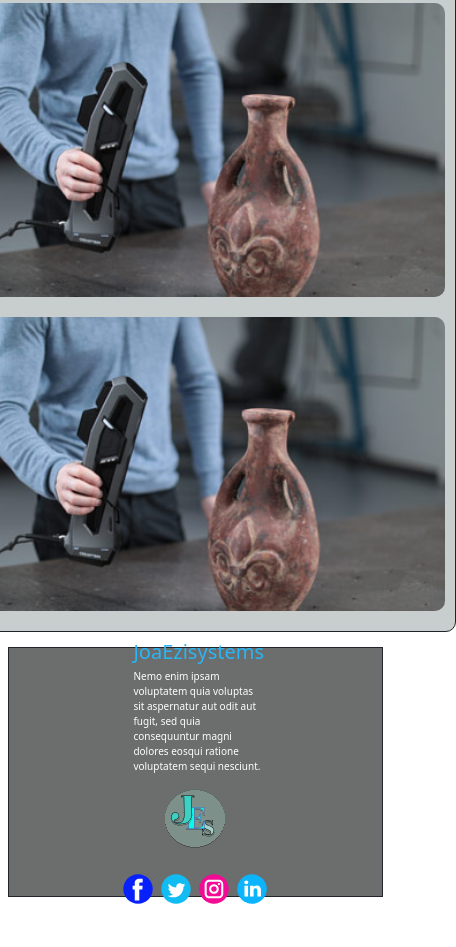
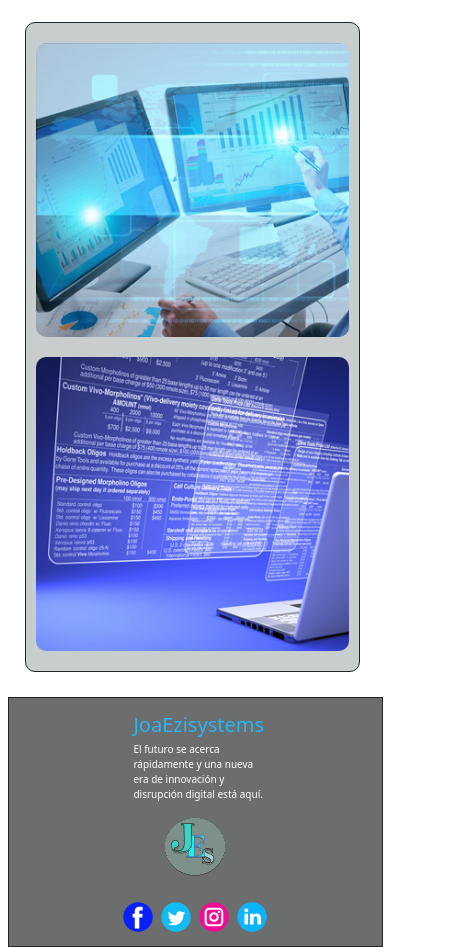
Before and after one commit to joakozuin/TrabajoFinalJoaquinZuinV00, a website: page sistemasWeb.html in a window 390 px wide. Shown: the part 763-1710 px from the top of the page, 456 px wide, since content can reach past the window. Before the commit the page ends 1667 px from the top, so only its background shows below. Drawn offline with Linux system fonts and the light colour scheme; a web font is replaced by a local one.

Commit message:
Arreglos responsivos pag sistemasWeb

```diff
--- a/sass/vistas/_sistemasWeb.scss
+++ b/sass/vistas/_sistemasWeb.scss
@@ -1,19 +1,15 @@
 /*Vista sistemaWeb.html*/
 /**********************/
 .h02Seccion01{
-     display: flex;
-     flex-direction: row;
-     justify-content: center;
-     align-content: center;
-     align-items: center;
-     flex-wrap: wrap;
+  @include flexFil();
      &__fondo05{
         width: 550px;
         height:650px;
         background-color: #c7cecd;
         border-style: solid;
         border-width: 1px;
-        margin: 5px;
+        margin: 20px 15px 15px 10px;
+
         border-radius: 1rem;
         padding: 10px;
         &__area03{
@@ -27,28 +23,37 @@
             &__pTexto01{
                 font-size: 1.5em;
                 text-align: justify;
-                text-transform: capitalize;
+                text-transform:none;
                 padding: 10px;
                 margin-left: 10px;
+
+                @media screen and (max-width:567px) {
+                  font-size: 1.2em;
+              }
+
+              @media screen and (max-width:380px) {
+                font-size: 1.1em;
+             }
+
               }
           }
           &__imagen02{
-            background-image: url(../img/escaneo3DN2V00.jpg);
+            background-image: url(../img/sistemasWebN1V00.jpeg);
 
             background-size: cover;
             margin: 10px auto;
-            width: 500px;
+            width: 100%;
             height: 300px;
             padding: 20px;
             background-color: azure;
             border-radius: 1rem;
           }
           &__imagen03{
-            background-image: url(../img/escaneo3DN2V00.jpg);
+            background-image: url(../img/sistemasWebN1V01.jpeg);
 
             background-size: cover;
             margin: 10px auto;
-            width: 500px;
+            width: 100%;
             height: 300px;
             padding: 20px;
             background-color: azure;
--- a/sistemasWeb.html
+++ b/sistemasWeb.html
@@ -66,14 +66,15 @@
     </header>
 <!--Fin de header Nuevo-->
     <!--Inicio main -->
-    <main class=" container-fluid flexFila h02Seccion01" >
+    <main class=" container-fluid  h02Seccion01" >
 
             <section class="h02Seccion01__fondo05 flexColum ">
 
                 <!-- <h2 class="">Sistemas Web</h2> -->
                 <article class="h02Seccion01__fondo05__area03">
                     <h3> Sistemas Front End</h3>
-                    <p class=" h02Seccion01__fondo05__area03__pTexto01">Nemo enim ipsam voluptatem quia voluptas sit
+                    <p class=" h02Seccion01__fondo05__area03__pTexto01">
+                        Nemo enim ipsam voluptatem quia voluptas sit
                         aspernatur aut odit aut fugit, sed quia
                         consequuntur magni dolores eosqui ratione
                         voluptatem sequi nesciunt.Neque porro quisquam
@@ -86,6 +87,7 @@
                     <a href="hojas/fabricacion3d.html">
                         <h4>leer más...</h4>
                     </a>
+
                 </article>
                 <article class="h02Seccion01__fondo05__area03">
                     <h3> Sistemas Back End</h3>
@@ -102,6 +104,7 @@
                     <a href="hojas/fabricacion3d.html">
                         <h4>leer más...</h4>
                     </a>
+
                 </article>
 
             </section>
@@ -110,11 +113,11 @@
 
 
                 <div class="h02Seccion01__fondo05__imagen02">
-                    <img src="" alt=""> <br><br>
+
                 </div>
 
                 <div class="h02Seccion01__fondo05__imagen03">
-                    <img src="" alt=""> <br><br>
+
                 </div>
             </section>
     </main>
@@ -126,10 +129,9 @@
 
     <div class="footArea00">
         <h3 class="footArea00__h3">JoaEzisystems</h3>
-        <p class="footArea00__p">Nemo enim ipsam voluptatem quia voluptas sit
-            aspernatur aut odit aut fugit, sed quia
-            consequuntur magni dolores eosqui ratione
-            voluptatem sequi nesciunt.
+        <p class="footArea00__p">El futuro se acerca rápidamente y una nueva era de
+                innovación y disrupción
+                digital está aquí.
         </p>
     </div>
 
```
Also changed, not shown: css/estilosCSS.css, img/escaneo3DV01.jpg (added), img/sistemasWebN1V01.jpeg (added), 1 other file.
